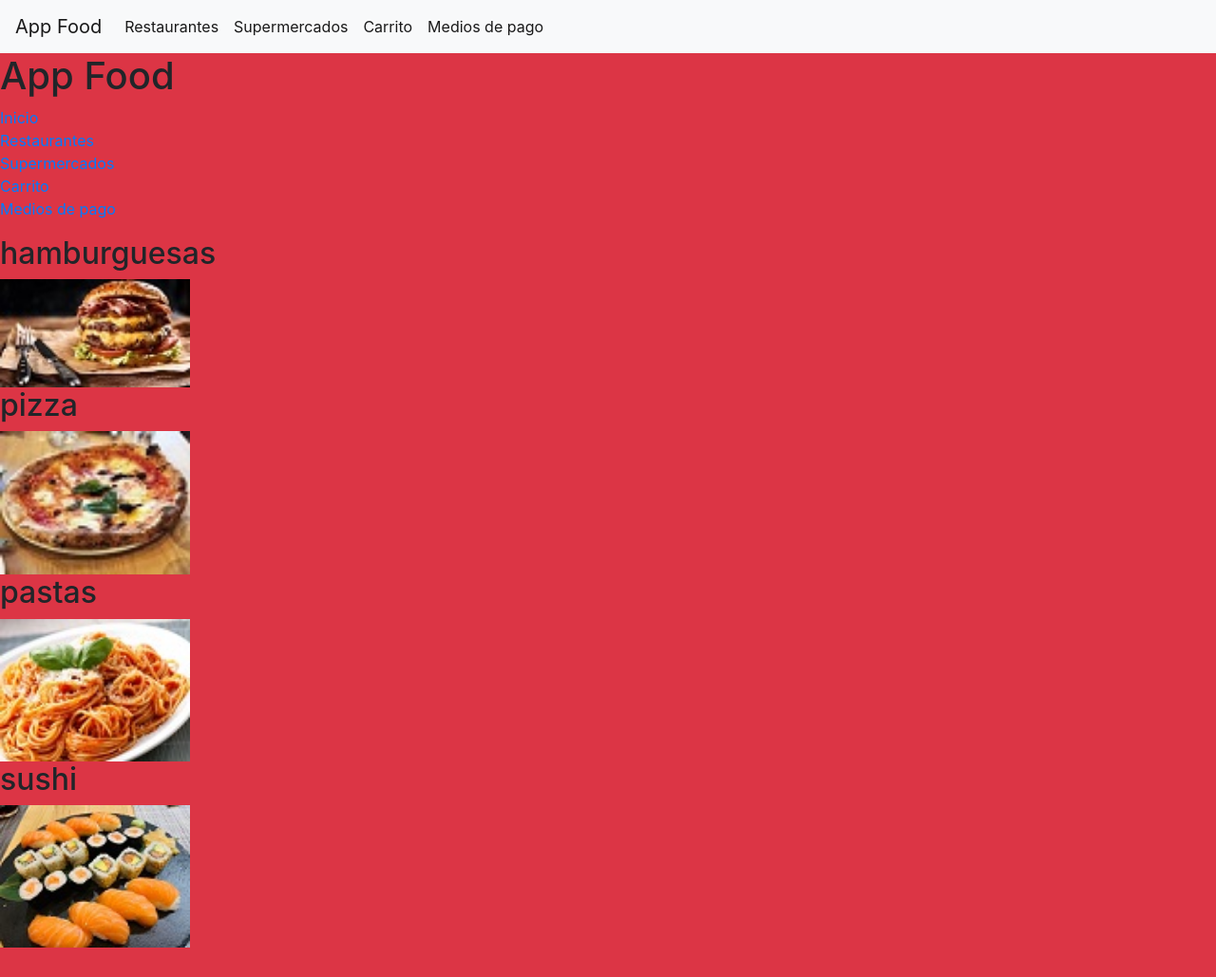
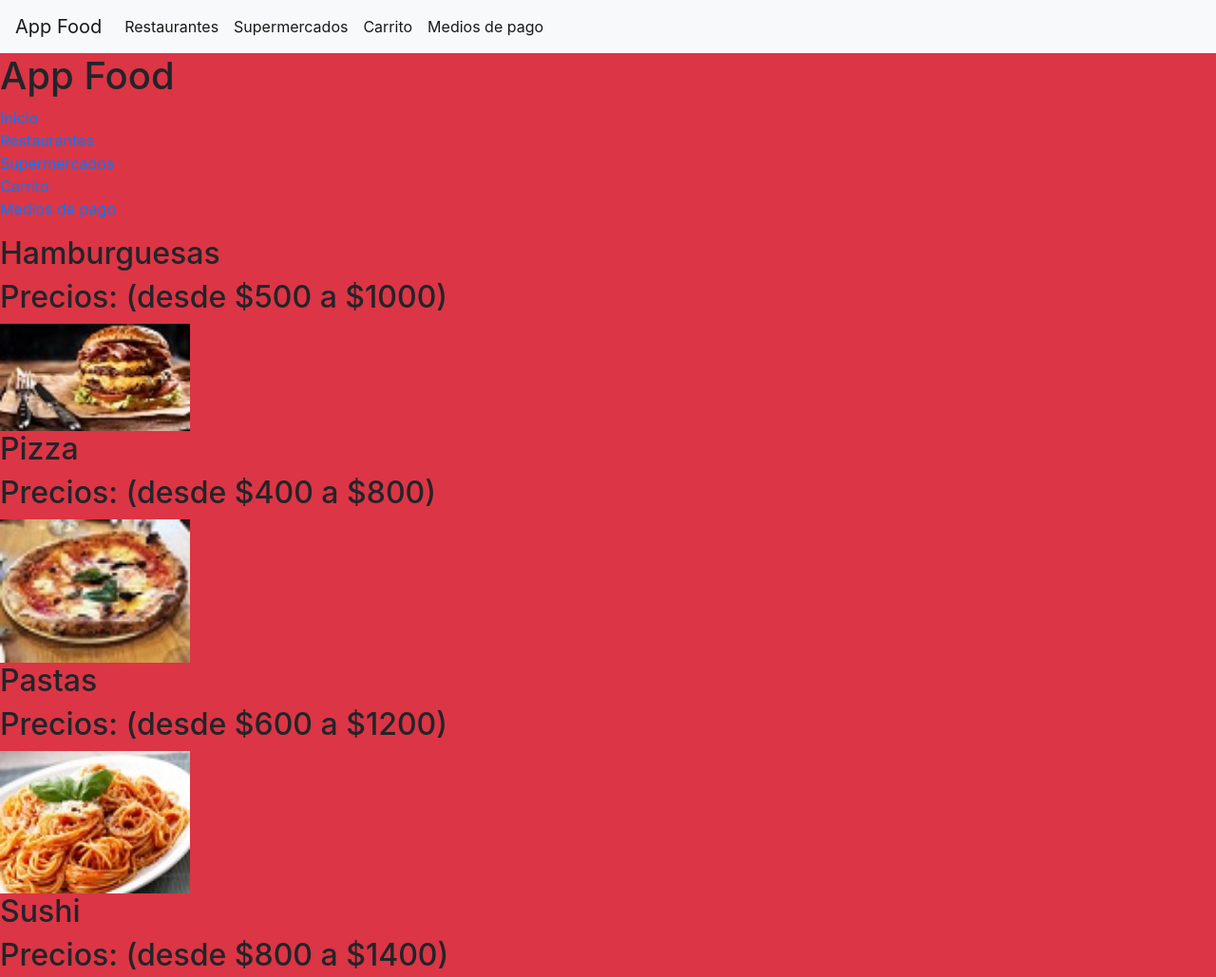
Before and after one commit to MatiiRodriguezz/sass-II-Seo, a plain HTML site: page index.html in a window 1280 px wide. Shown: the top 1029 px of the page at 95% size. Before the commit the page ends 998 px from the top, so only its background shows below. Drawn offline with nearby package versions, Linux system fonts and the light colour scheme; files that its build step writes are made by us from their sources.

Commit message:
nuevos cambios

```diff
--- a/index.html
+++ b/index.html
@@ -25,7 +25,7 @@
           </div>
         </div>
       </nav>
-   </header>
+
 
 
 
@@ -41,7 +41,7 @@
 
 
 
-    <header></header>
+
     <main>
         <section>
             <article class="noticia">
@@ -62,20 +62,24 @@
             </article>
      </section>
       <div class="cuadro cuadro--margen--50px cuadro--padding--25px cuadro--borde--5px">
-            <h2>hamburguesas</h2>
-        <img src="imagenes/hamburguesas.jpg" width="200px" alt="">
+            <h2>Hamburguesas</h2>
+            <h2>Precios: (desde $500 a $1000)</h2>
+        <img src="imagenes/hamburguesas.jpg" width="200px" alt="hamburguesas">
      </div>
      <div class="cuadro cuadro--margen--50px cuadro--padding--25px cuadro--borde--5px">
-            <h2>pizza</h2>
-        <img src="imagenes/pizza.jpg" width="200px" alt="">
+            <h2>Pizza</h2>
+            <h2>Precios: (desde $400 a $800) </h2>
+        <img src="imagenes/pizza.jpg" width="200px" alt="pizza">
     </div>
      <div class="cuadro cuadro--margen--50px cuadro--padding--25px cuadro--borde--5px">
-            <h2>pastas</h2>
-        <img src="imagenes/pastas.jpg" width="200px" alt="">
+            <h2>Pastas</h2>
+            <h2>Precios: (desde $600 a $1200) </h2>
+        <img src="imagenes/pastas.jpg" width="200px" alt="pastas">
     </div>
      <div class="cuadro cuadro--margen--50px cuadro--padding--25px cuadro--borde--5px">
-            <h2>sushi</h2>
-        <img src="imagenes/sushi.jpg" width="200px" alt="">
+            <h2>Sushi</h2>
+            <h2>Precios: (desde $800 a $1400)</h2>
+        <img src="imagenes/sushi.jpg" width="200px" alt="sushi">
      </div>
     </main>
     <script src="https://cdn.jsdelivr.net/npm/jquery@3.5.1/dist/jquery.slim.min.js" integrity="sha384-DfXdz2htPH0lsSSs5nCTpuj/zy4C+OGpamoFVy38MVBnE+IbbVYUew+OrCXaRkfj" crossorigin="anonymous"></script>
@@ -83,4 +87,5 @@
     <script src="https://cdn.jsdelivr.net/npm/bootstrap@4.6.1/dist/js/bootstrap.min.js" integrity="sha384-VHvPCCyXqtD5DqJeNxl2dtTyhF78xXNXdkwX1CZeRusQfRKp+tA7hAShOK/B/fQ2" crossorigin="anonymous"></script>
 
 </body>
+</header>
 </html>
```
